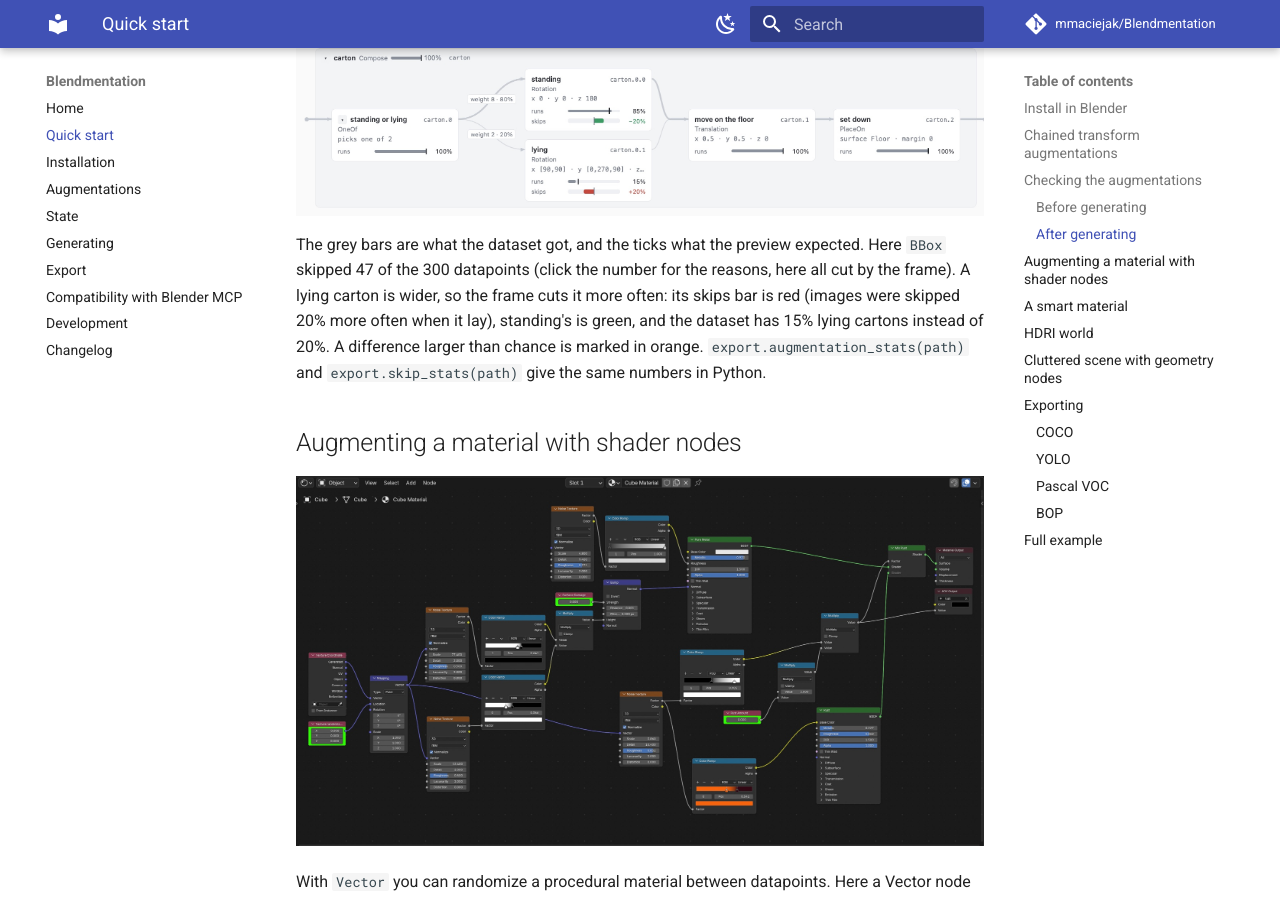
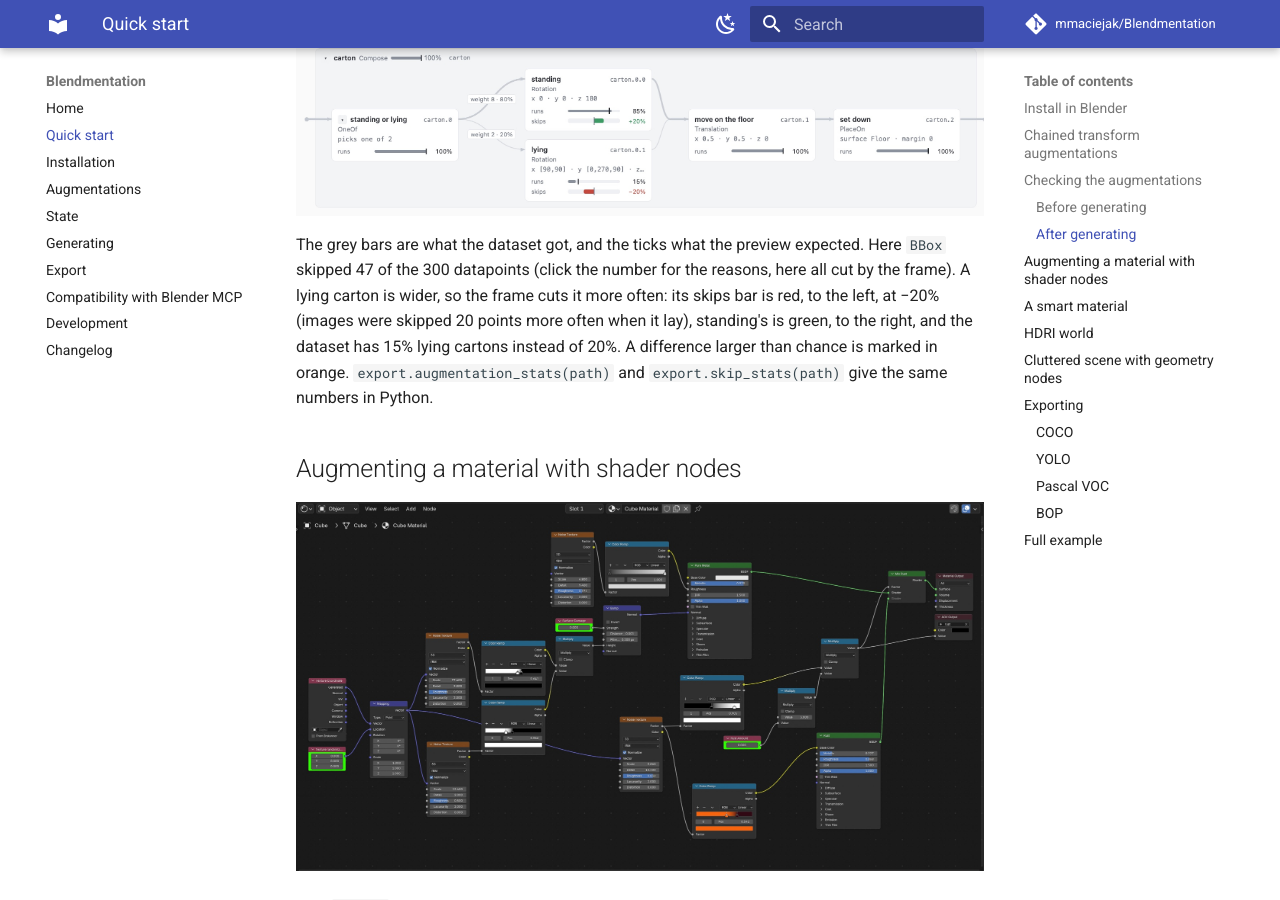
Before and after one commit to mmaciejak/Blendmentation, an MkDocs documentation site: the page built from docs/quick-start.md, in a window 1280 px wide and 900 px high, scrolled down 7223 px. Built offline with MkDocs 1.6.1 and Material for MkDocs 9.7.7, drawn with Linux system fonts in a browser that asks for light colours; comment, search, counter and statistics services are not loaded.

Commit message:
Report: skips signed like a number line, minus on the left
More skips when an augmentation runs is red, to the left, with a minus; fewer is green,
to the right, with a plus. The Quick start report screenshot and its text follow.

Co-Authored-By: Claude Opus 5.5 <noreply@anthropic.com>

````diff
--- a/docs/quick-start.md
+++ b/docs/quick-start.md
@@ -306,13 +306,13 @@ for _ in range(100):
 export.augmentation_report("//dataset")
 ```
 
-![The report: 253 datapoints, 47 (16%) skipped by BBox; "standing" ran 85% with a green skips bar at -20%, "lying" ran 15% with a red skips bar at +20%](images/augmentations-report.jpg){ .full-width }
+![The report: 253 datapoints, 47 (16%) skipped by BBox; "standing" ran 85% with a green skips bar at +20%, "lying" ran 15% with a red skips bar at −20%](images/augmentations-report.jpg){ .full-width }
 
 The grey bars are what the dataset got, and the ticks what the preview expected. Here
 `BBox` skipped 47 of the 300 datapoints (click the number for the reasons, here all cut by
-the frame). A lying carton is wider, so the frame cuts it more often: its skips bar is red
-(images were skipped 20% more often when it lay), standing's is green, and the dataset has
-15% lying cartons instead of 20%. A difference larger than chance is marked in orange.
+the frame). A lying carton is wider, so the frame cuts it more often: its skips bar is red,
+to the left, at −20% (images were skipped 20 points more often when it lay), standing's is
+green, to the right, and the dataset has 15% lying cartons instead of 20%. A difference larger than chance is marked in orange.
 `export.augmentation_stats(path)` and `export.skip_stats(path)` give the same numbers in
 Python.
 
````
Also changed, not shown: CHANGELOG.md (+3 -3 lines), CLAUDE.md (+1 -1 lines), docs/images/augmentations-report.jpg, 1 other file.
